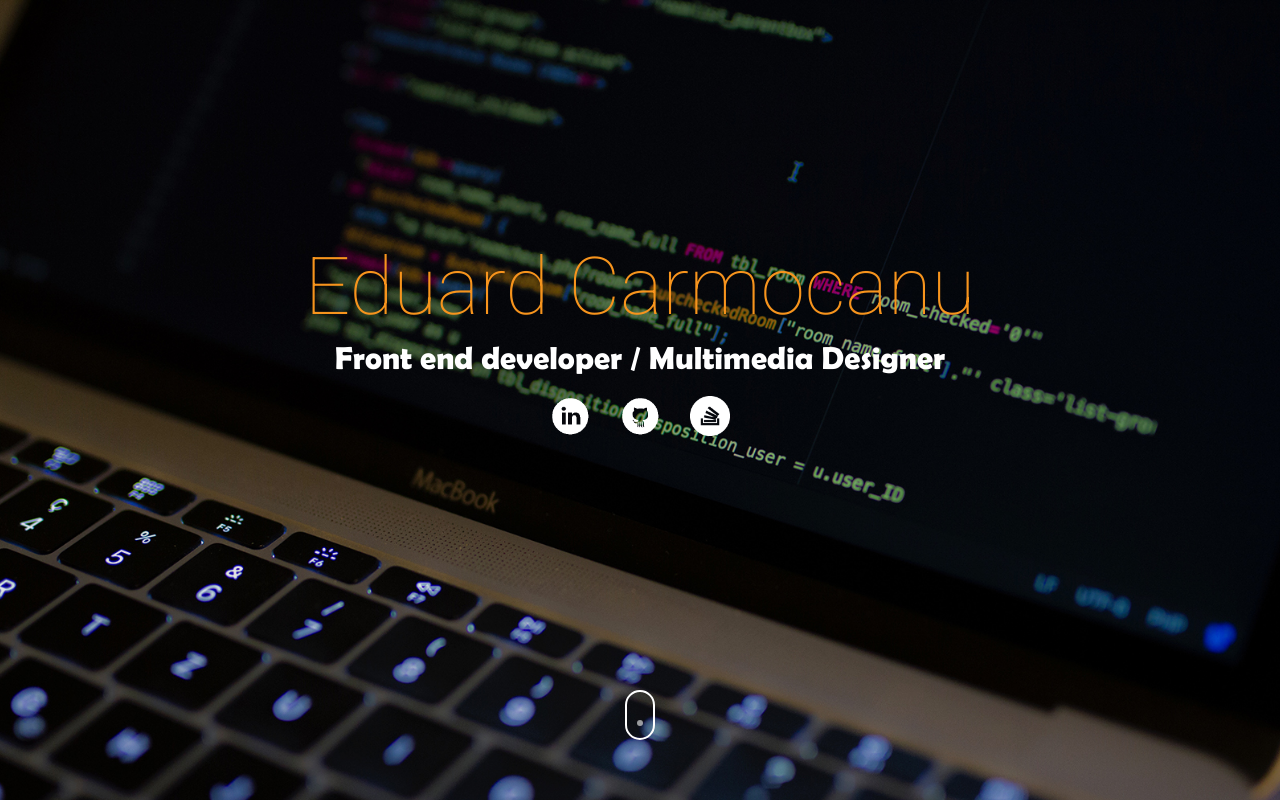
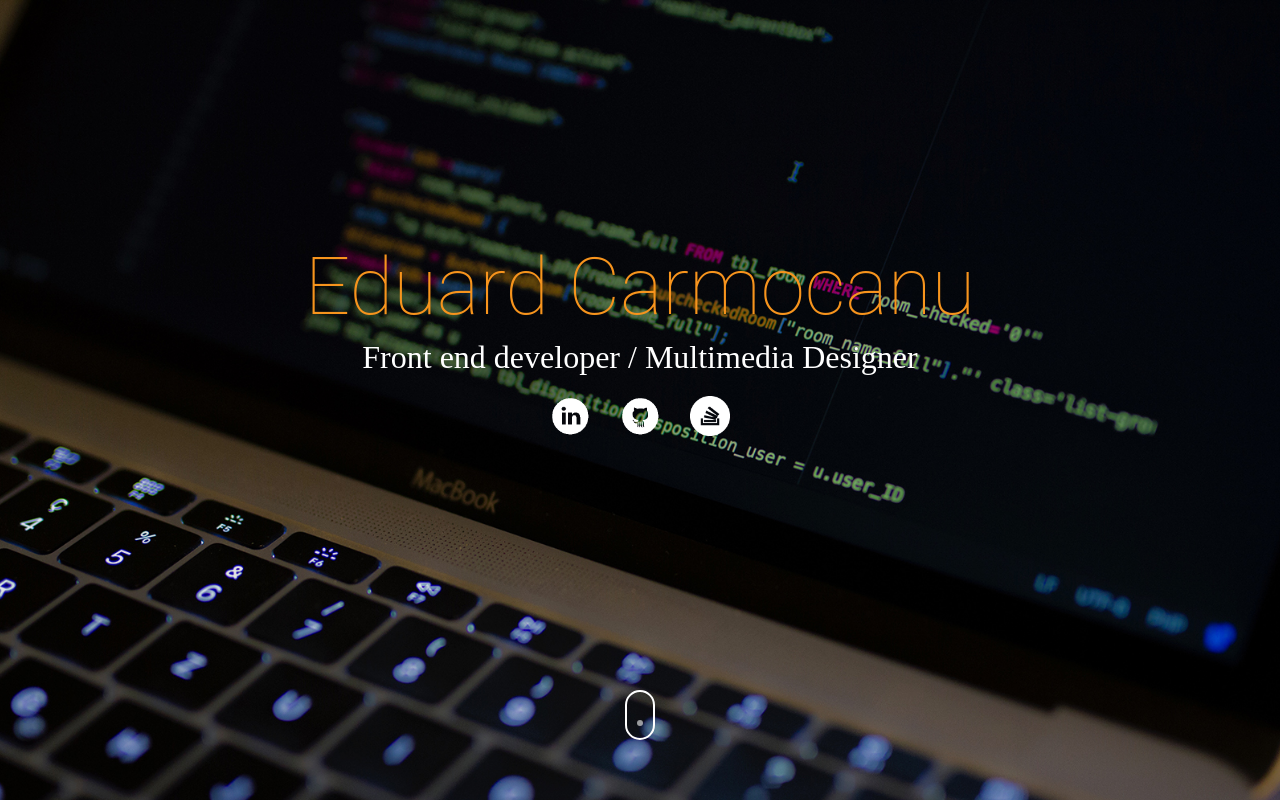
Before and after one commit to EduardCarmocanu/personal-portfolio, an Angular app: page / in a window 1280 px wide. Shown: the top 800 px of the page. Built offline with nearby package versions, Linux system fonts and the light colour scheme.

Commit message:
font update

```diff
--- a/src/sass/fonts.scss
+++ b/src/sass/fonts.scss
@@ -1,9 +1,7 @@
-@import url('https://fonts.googleapis.com/css?family=Roboto:100,400');
-
 @font-face {
 	font-family: 'berlin';
 	font-display: auto;
-	src: url('assets/fonts/berlin/berlindb.ttf') format('truetype');
+	src: 'https://fonts.googleapis.com/css?family=Roboto:100,400';
 
 	font-weight: normal;
 	font-style: normal;
```
